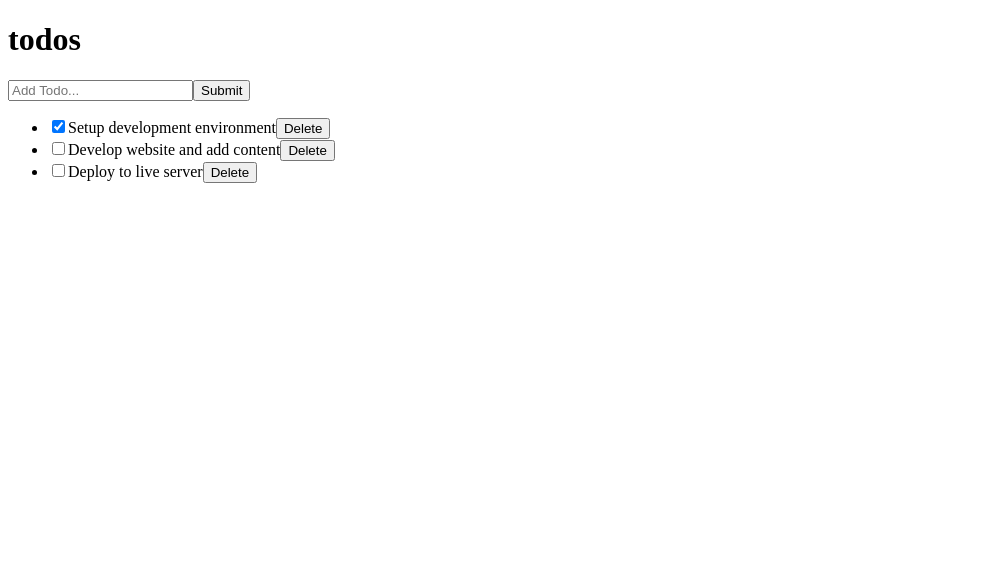
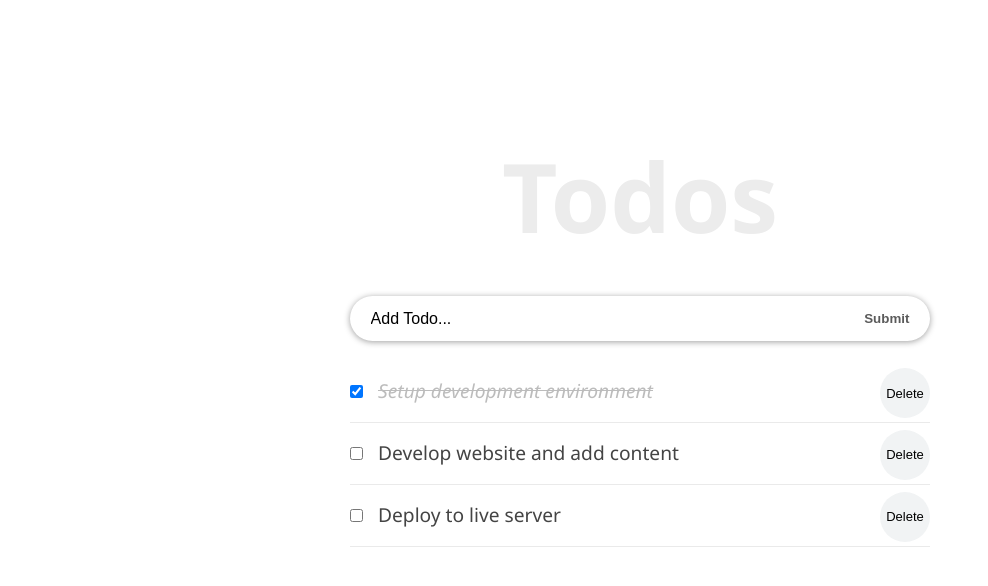
Before and after one commit to ConWinstone/react-todo-app, a React (Create React App) app: page / in a window 1280 px wide. Shown: the top 586 px of the page, without its empty margins (0-988 px from the left). Built offline with nearby package versions, Linux system fonts and the light colour scheme.

Commit message:
Updated Styling on all components

```diff
--- a/src/App.css
+++ b/src/App.css
@@ -1,38 +1,64 @@
-.App {
-  text-align: center;
+* {
+  box-sizing: border-box;
+  margin: 0;
+  padding: 0;
 }
 
-.App-logo {
-  height: 40vmin;
-  pointer-events: none;
+body {
+  font-family: "Segoe UI", Arial, sans-serif;
+  line-height: 1.4;
+  color: #444;
+  background: #fff;
+  height: 100vh;
+}
+.container {
+  display: flex;
+  flex-direction: column;
+  justify-content: center;
+  align-items: center;
+  max-width: 600px;
+  margin: 0 auto;
 }
 
-@media (prefers-reduced-motion: no-preference) {
-  .App-logo {
-    animation: App-logo-spin infinite 20s linear;
-  }
+.inner {
+  width: 100%;
+  padding: 8rem 10px 4rem;
 }
 
-.App-header {
-  background-color: #282c34;
-  min-height: 100vh;
+.form-container {
+  width: 100%;
+  margin-bottom: 20px;
   display: flex;
-  flex-direction: column;
-  align-items: center;
-  justify-content: center;
-  font-size: calc(10px + 2vmin);
-  color: white;
+  border-radius: calc(0.5 * 100px);
+  box-shadow: 0 1px 6px 0 rgba(0, 0, 0, 0.38);
+  justify-content: space-evenly;
 }
 
-.App-link {
-  color: #61dafb;
+.input-text {
+  font-size: 1rem;
+  font-weight: 400;
+  width: 85%;
+  padding-right: 5px;
+  padding-left: 10px;
+  border-radius: calc(0.5 * 100px);
 }
 
-@keyframes App-logo-spin {
-  from {
-    transform: rotate(0deg);
-  }
-  to {
-    transform: rotate(360deg);
-  }
+.input-text::placeholder {
+  color: #000;
 }
+
+.input-submit {
+  background: transparent;
+  color: #5b5b5b;
+  text-transform: capitalize;
+  cursor: pointer;
+  font-weight: 600;
+  margin-right: 10px;
+}
+
+.input-text,
+.input-submit {
+  height: 45px;
+  outline: none;
+  border: none;
+}
--- a/src/components/Header.js
+++ b/src/components/Header.js
@@ -1,9 +1,25 @@
-import React from "react"
+import React from 'react'
 
 const Header = () => {
+  const headerStyle = {
+    padding: '20px 0',
+    lineHeight: '1.5em',
+  }
+
   return (
-    <header>
-      <h1>todos</h1>
+    <header style={headerStyle}>
+      <h1
+        style={{
+          fontSize: '6rem',
+          fontWeight: '600',
+          marginBottom: '2rem',
+          lineHeight: '1em',
+          color: '#ececec',
+          textAlign: 'center',
+        }}
+      >
+        Todos
+      </h1>
     </header>
   )
 }
--- a/src/components/InputTodo.js
+++ b/src/components/InputTodo.js
@@ -23,15 +23,16 @@
 
   render() {
     return (
-      <form onSubmit={this.handleSubmit}>
+      <form onSubmit={this.handleSubmit} className="form-container">
         <input
           type="text"
+          className="input-text"
           placeholder="Add Todo..."
           value={this.state.title}
           name="title"
           onChange={this.onChange}
         />
-        <button>Submit</button>
+        <button className="input-submit">Submit</button>
       </form>
     )
   }
--- a/src/components/TodoContainer.js
+++ b/src/components/TodoContainer.js
@@ -62,7 +62,8 @@
 
   render() {
     return (
-      <div>
+      <div className="container">
+        <div className="inner">
           <Header />
           <InputTodo addTodoProps={this.addTodoItem} />
           <TodosList
@@ -71,6 +72,7 @@
             deleteTodoProps={this.delTodo}
           />
         </div>
+      </div>
     )
   }
 }
--- a/src/components/TodoItem.js
+++ b/src/components/TodoItem.js
@@ -1,13 +1,27 @@
 import React from 'react'
+
+//stylesheet
+import styles from './TodoItem.module.css'
+
+const completedStyle = {
+  fontStyle: 'italic',
+  color: '#595959',
+  opacity: 0.4,
+  textDecoration: 'line-through',
+}
+
 function TodoItem(props) {
   return (
-    <li>
+    <li className={styles.item}>
       <input
         type="checkbox"
+        className={styles.checkbox}
         checked={props.todo.completed}
         onChange={() => props.handleChangeProps(props.todo.id)}
       />
-      {props.todo.title}
+      <span style={props.todo.completed ? completedStyle : null}>
+        {props.todo.title}
+      </span>
       <button onClick={() => props.deleteTodoProps(props.todo.id)}>
         Delete
       </button>
--- /dev/null
+++ b/src/components/TodoItem.module.css
@@ -0,0 +1,23 @@
+.item {
+    font-size: 1.2rem;
+    list-style-type: none;
+    padding: 17px 0px;
+    border-bottom: 1px solid #eaeaea;
+  }
+
+  .checkbox {
+    margin-right: 15px;
+  }
+
+  .item button {
+    font-size: 13px;
+    background: #f1f3f4;
+    border: none;
+    cursor: pointer;
+    float: right;
+    outline: none;
+    border-radius: 100px;
+    height: 50px;
+    width: 50px;
+    margin: -10px 0 0 10px;
+  }
```
Also changed, not shown: src/index.js (+11 -5 lines). Lines whose indentation alone changed are shown as unchanged.
